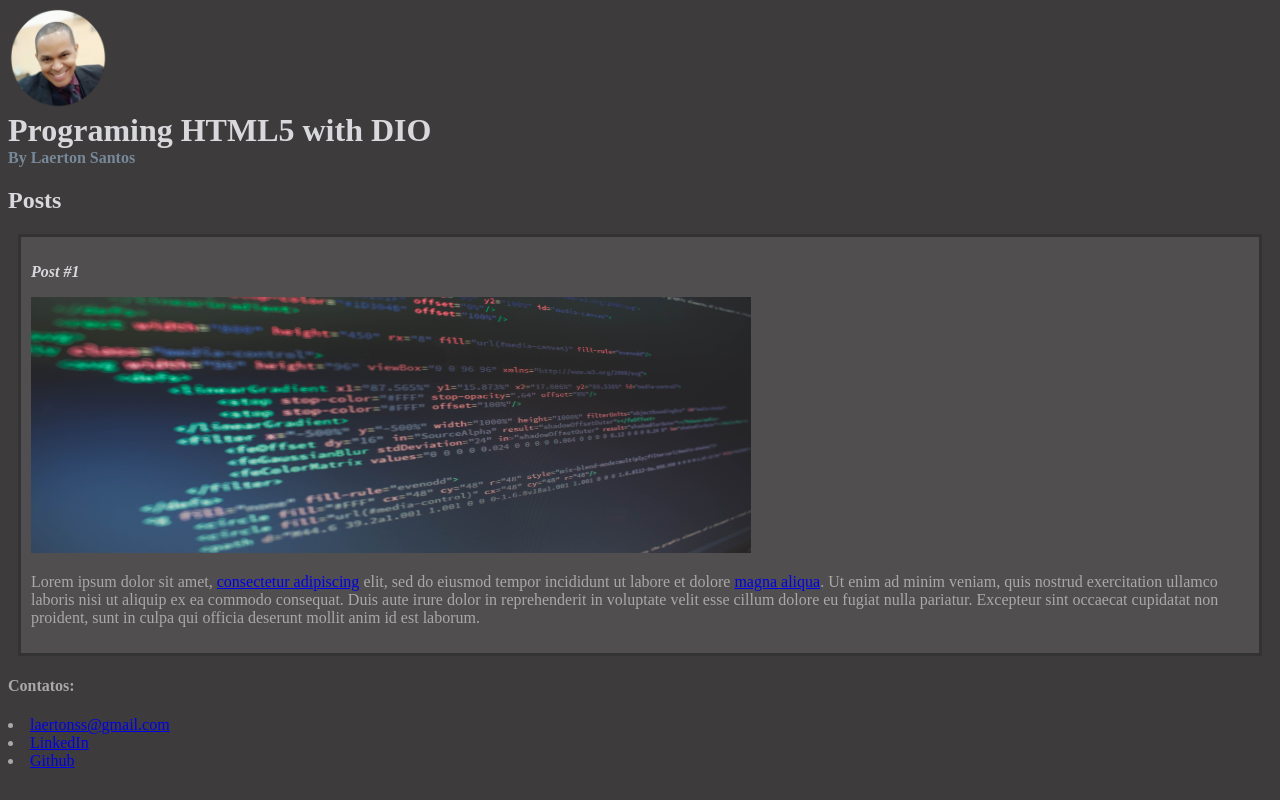
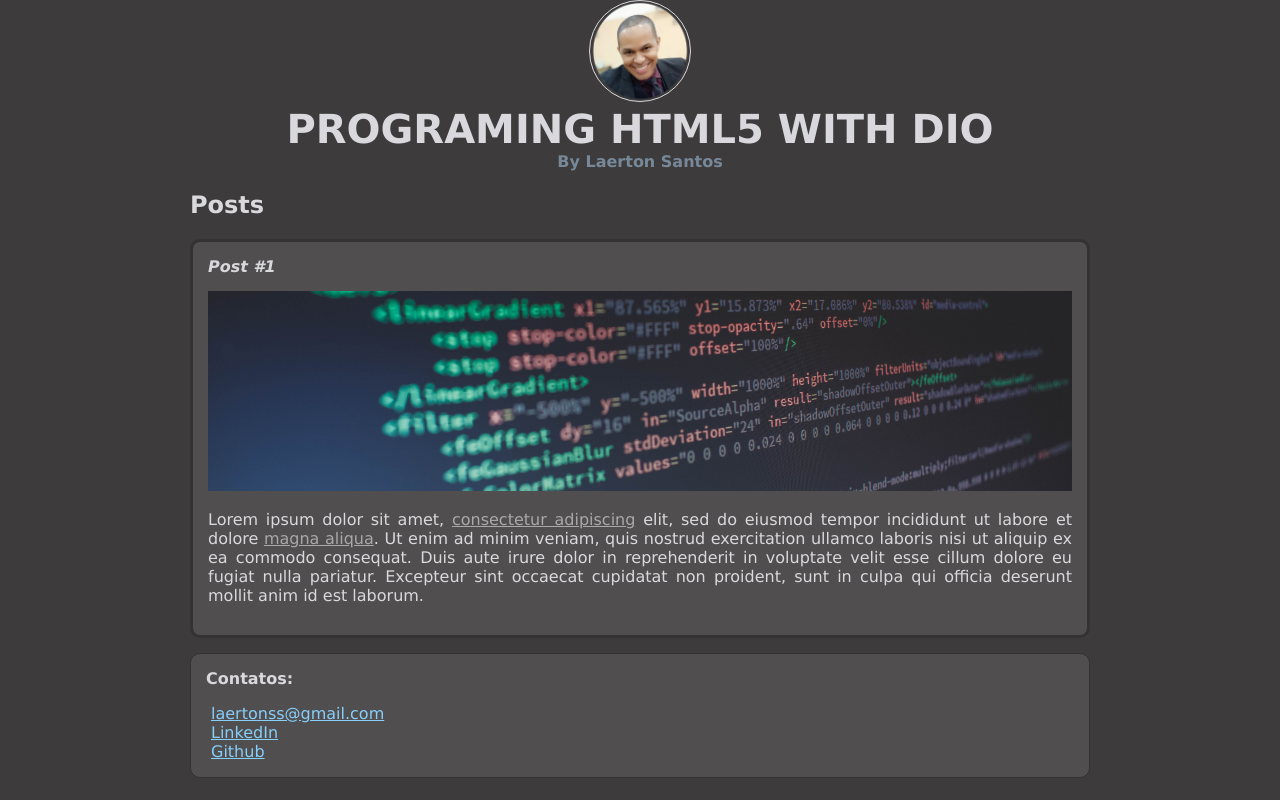
Before and after one commit to laertonss/HTML_Project, a plain HTML site: page index.html in a window 1280 px wide. Drawn offline with Linux system fonts and the light colour scheme.

Commit message:
Curso css3 concluido

```diff
--- a/index.html
+++ b/index.html
@@ -4,12 +4,15 @@
         <meta charset="utf-8">
         <title>Laerton Santos</title>
         <link rel="stylesheet" href="style.css">
+
     </head>
     <body>
         <header>
-            <img src="Perfil-foto-Laerton.png" alt="Ilustração do rosto de Laerton Santos" width="100" height="100" >
+        <div style="text-align: center">
+            <img src="Perfil-foto-Laerton.png" alt="Ilustração do rosto de Laerton Santos" width="100" height="100" class="photo">
             <h1 id="title" style="padding: 0px; margin: 0px; border: 0px;">Programing HTML5 with DIO</h1>
-        <p style="font-style: normal; color: lightslategray; padding: 0px; margin: 0px; border: 0px;"><strong>By Laerton Santos</strong></p>
+            <p style="font-style: normal; color: lightslategray; padding: 0px; margin: 0px; border: 0px; "><strong>By Laerton Santos</strong></p>
+        </div>
         </header>
         <section>
             <header>
@@ -18,15 +21,17 @@
             <article class="post">
                 <header>
                     <h3 class="post_title">Post #1</h3>
-                    <img src="htmlCode.jpg" alt="Imagem de editor de texto contendo código HTML" width="720" height="256">
+                    <img src="htmlCode.jpg" alt="Imagem de editor de texto contendo código HTML" class="post_image">
                 </header>
-                <p style="color: darkgray">
+                <p class="post_content" style="color: rgb(217, 217, 221)">
                     Lorem ipsum dolor sit amet, <a href="https://www.linkedin.com/in/laertonsantos/" target="_blank">consectetur adipiscing</a> elit, sed do eiusmod tempor incididunt ut labore et dolore <a href="mailto:laertonss@gmail.com" target="_blank">magna aliqua</a>. Ut enim ad minim veniam, quis nostrud exercitation ullamco laboris nisi ut aliquip ex ea commodo consequat. Duis aute irure dolor in reprehenderit in voluptate velit esse cillum dolore eu fugiat nulla pariatur. Excepteur sint occaecat cupidatat non proident, sunt in culpa qui officia deserunt mollit anim id est laborum.
                 </p>
             </article>
         </section>
-        <footer style="color: darkgray;">
-            <h4>Contatos:</h4>
+        <footer class="post_footer" style="color: rgb(217, 217, 221)">
+            <h4 class="post_title_footer">Contatos:</h4>
+            <div class="post_title_contact">
+                <ul class="contact_list">
                     <li>
                         <a href="mailto:laertonss@gmail.com" target="_blank">laertonss@gmail.com</a>
                     </li>
@@ -36,6 +41,8 @@
                     <li>
                         <a href="https://github.com/laertonss" target="_blank">Github</a>
                     </li>
+                </ul>
+            </div>
         </footer>
 
     </body>
--- a/style.css
+++ b/style.css
@@ -1,19 +1,83 @@
 body {
     background-color: rgb(61, 59, 59);
+    font-family: Verdana, Tahoma;
+    max-width: 900px;
+    margin: auto;
+}
+
+.photo{
+ border: 1px solid rgb(217, 217, 221);
+ border-radius: 50%;
+ background-position: center;
+
 }
 
 #title, .subtitle, .post_title{
     color: rgb(217, 217, 221);
 }
 
+#title {
+    font-size: 40px;
+    text-transform: uppercase;
+}
+
+a {
+    text-decoration: underline;
+    color: darkgray;
+}
+
 .post_title{
     font-size: 16px;
     font-style: italic;
+    margin: 0%;
+    margin-bottom: 15px;
+
 }
 
 .post {
     background: rgb(80, 78, 78);
-    padding: 10px;
+    padding: 15px;
     border: 3px solid rgb(51, 51, 51);
-    margin: 10px;
+    margin-bottom: 15px;
+    border-radius: 10px;
 }
+
+.post_content {
+    margin: 0%;
+    margin-bottom: 15px;
+    text-align: justify;
+    /*text-transform: capitalize;*/
+}
+
+.post_image{
+    margin-bottom: 15px;
+    text-align: center;
+    width: 100%;
+    height: 200px; /* height of container */
+    object-fit: cover;
+}
+
+.post_footer{
+    background-color: rgb(80, 78, 78);
+    border-radius: 10px;
+    border: 1px solid rgb(51, 51, 51);
+}
+
+.post_title_footer{
+    margin: 15px;
+    margin-bottom: 0%;
+}
+
+.post_title_contact{
+    margin: 5px 15px 15px 15px;
+
+}
+
+.contact_list{
+    list-style-type: none;
+    padding-left: 5px;
+}
+
+.contact_list li a {
+    color: lightskyblue;
+}
```
Lines whose indentation alone changed are shown as unchanged.
